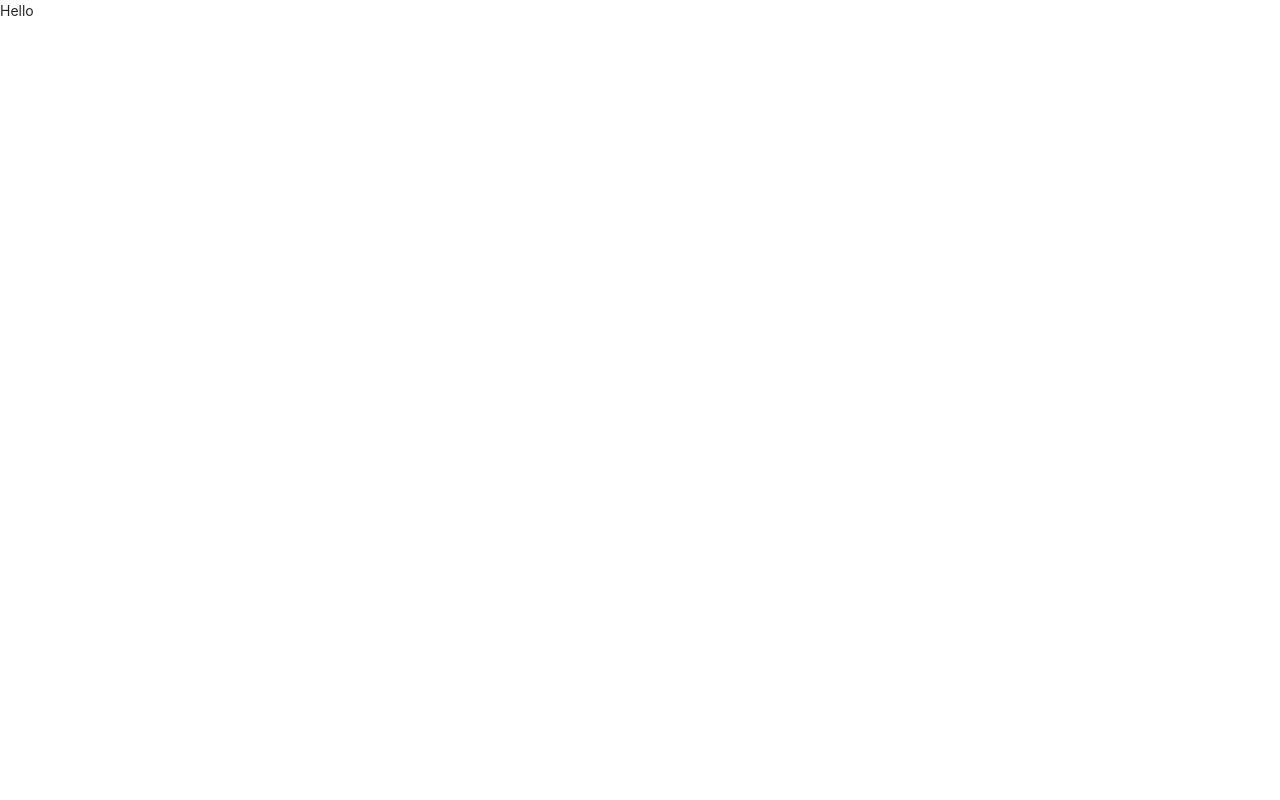
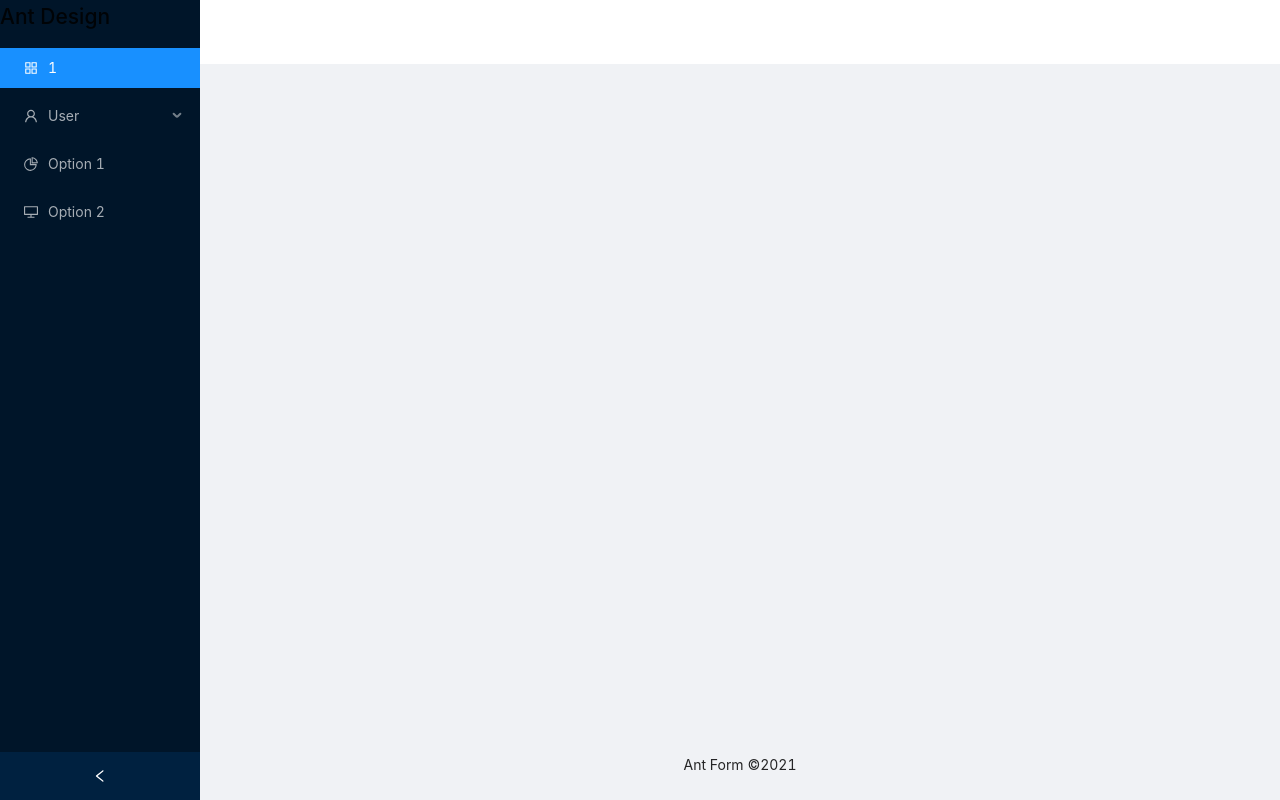
Before and after one commit to Gagandeep-Kaur-01/Ant_Design, a React (Create React App) app: page / in a window 1280 px wide. Built offline with nearby package versions, Linux system fonts and the light colour scheme.

Commit message:
created sidebar and inserted 'form' to its options

```diff
--- a/src/components/Sidebar/sidebar.js
+++ b/src/components/Sidebar/sidebar.js
@@ -1,14 +1,94 @@
 import React from 'react';
+import { Route, NavLink, Switch } from 'react-router-dom';
+import { Layout, Menu } from 'antd';
+import {
+  DesktopOutlined,
+  PieChartOutlined,
+  FileOutlined,
+  TeamOutlined,
+  UserOutlined,
+  UserAddOutlined,
+  AppstoreOutlined,
+  EllipsisOutlined
+} from '@ant-design/icons';
+import Form from '../Pages/Form/form';
 
-class Sidebar extends React.Component{
+const { Header, Content, Footer, Sider } = Layout;
+const { SubMenu } = Menu;
 
-    render() {
-        return(
-            <div>
-                Hello
-            </div>
-        )
-    }
+class Sidebar extends React.Component {
+  state = {
+    collapsed: false,
+  };
+
+  onCollapse = collapsed => {
+    console.log(collapsed);
+    this.setState({ collapsed });
+  };
+
+  render() {
+    const { collapsed } = this.state;
+    return (
+
+      <Layout style={{ minHeight: '100vh' }}>
+        <Sider collapsible collapsed={collapsed} onCollapse={this.onCollapse}>
+          <div className="sidebarHeading" >
+            <h2>Ant Design</h2>
+          </div>
+          <Menu theme="dark" defaultSelectedKeys={['1']} mode="inline">
+
+            <Menu.Item key="1" icon={<AppstoreOutlined />}>
+              <NavLink
+                to={{
+                pathname: '/1'
+                }}>
+                1
+              </NavLink>
+            </Menu.Item>
+
+            <SubMenu key="sub1" icon={<UserOutlined />} title="User">
+                <Menu.Item key="2" icon={<UserAddOutlined />}>
+                 <NavLink
+                   to={{
+                   pathname: '/form'
+                   }}>
+                   Add
+                 </NavLink>
+                </Menu.Item>
+            </SubMenu>
+
+            <Menu.Item key="3" icon={<PieChartOutlined />}>
+              <NavLink to={{
+                pathname: '/option1'
+                }}>Option 1
+              </NavLink>
+            </Menu.Item>
+
+            <Menu.Item key="4" icon={<DesktopOutlined />}>
+              <NavLink to={{
+                pathname: '/option2'
+                }}>Option 2
+              </NavLink>
+            </Menu.Item>
+
+          </Menu>
+        </Sider>
+
+        <Layout className="site-layout">
+            <Header className="site-layout-background" style={{ padding: 0, background: "#fff" }} />
+            <Content style={{ margin: '0 16px' }}>
+              <Switch>
+                <Route path="/form" component={() => <Form />} />
+              </Switch>
+            </Content>
+            <Footer style={{ textAlign: 'center' }}>Ant Form ©2021</Footer>
+        </Layout>
+
+      </Layout>
+
+
+    );
+  }
 }
 
 export default Sidebar;
```
